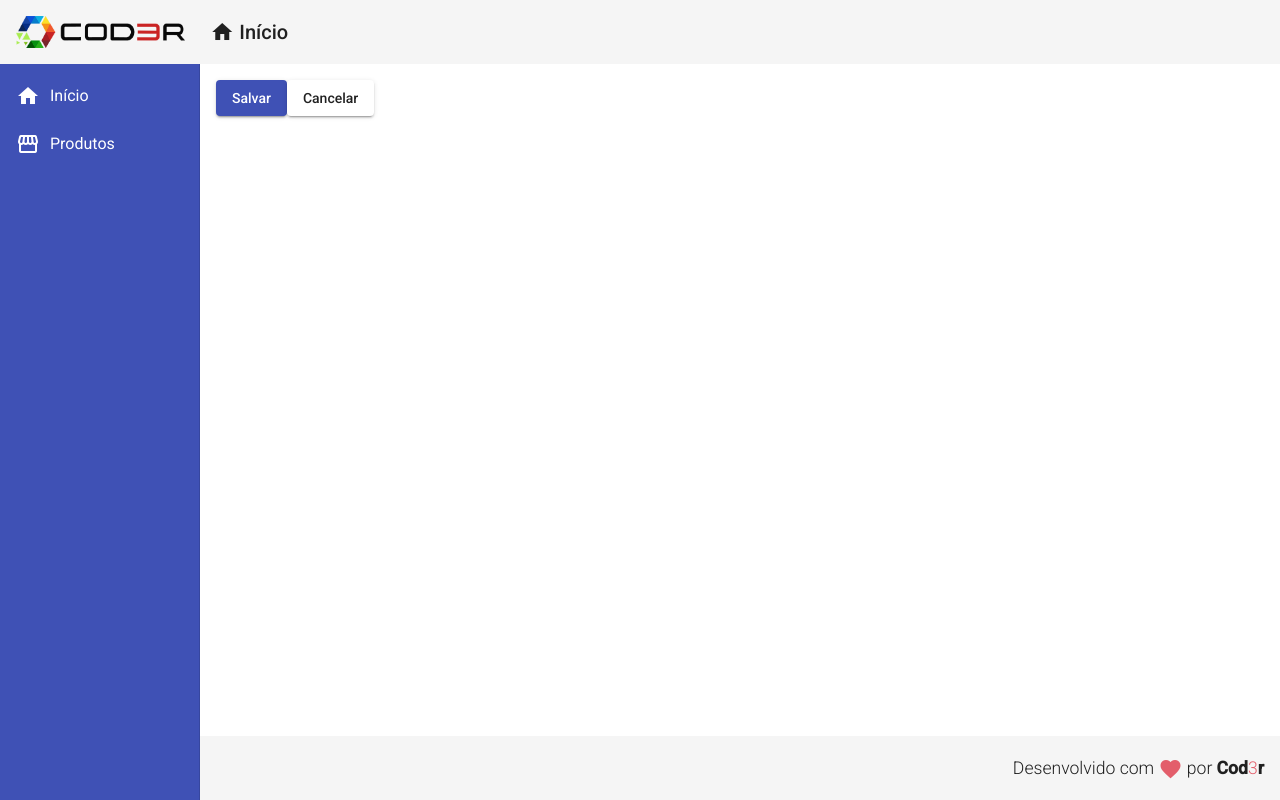
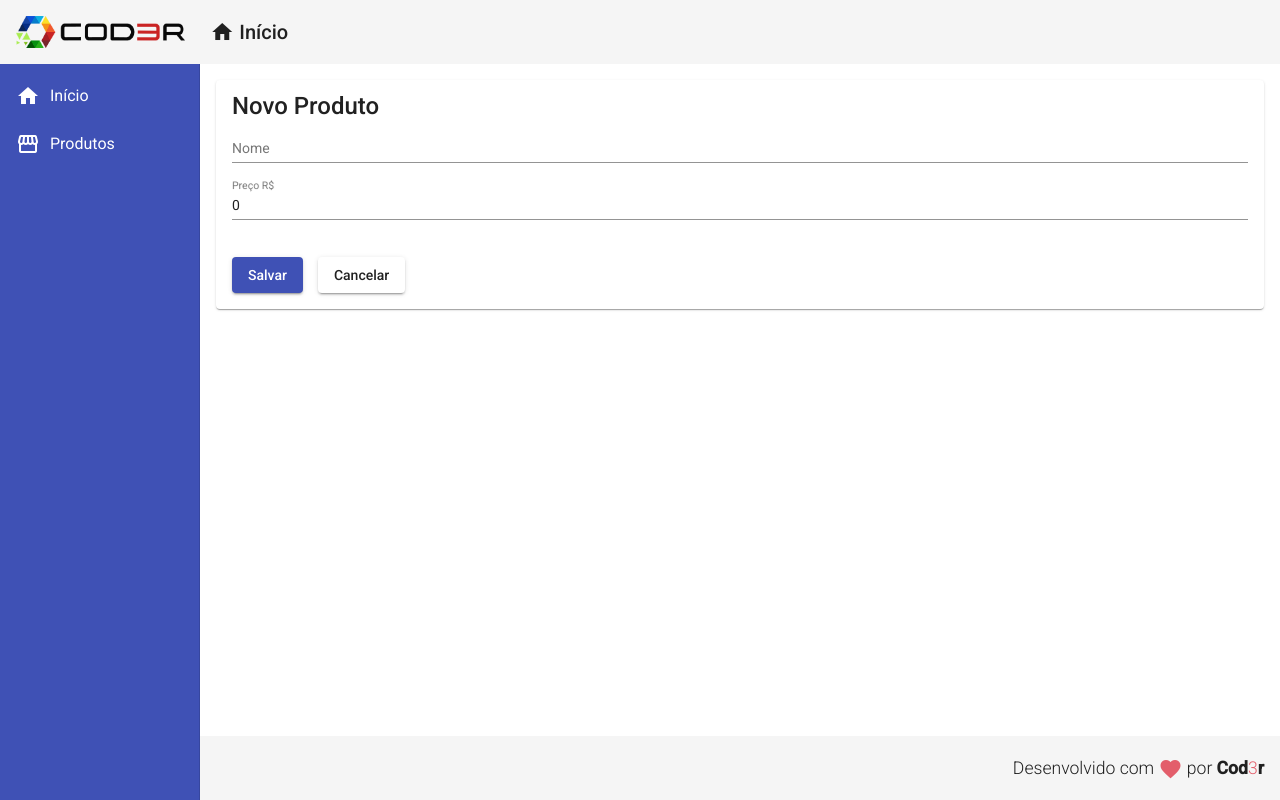
Before and after one commit to narciso-gomes/curso-angular-cod3r, an Angular app in the folder frontend/: page /products/create in a window 1280 px wide. Built offline with nearby package versions, Linux system fonts and the light colour scheme.

Commit message:
criacao de produtos

```diff
--- a/frontend/src/app/components/product/product-create/product-create.component.css
+++ b/frontend/src/app/components/product/product-create/product-create.component.css
@@ -0,0 +1,8 @@
+form{
+    display: flex;
+    flex-direction: column;
+}
+
+button{
+  margin: 20px 15px 0 0;
+}
--- a/frontend/src/app/components/product/product-create/product-create.component.html
+++ b/frontend/src/app/components/product/product-create/product-create.component.html
@@ -1,3 +1,16 @@
+<mat-card>
+    <mat-card-title>Novo Produto</mat-card-title>
+
+    <form action="">
+        <mat-form-field>
+            <input matInput placeholder="Nome" [(ngModel)]="product.name" name="name">
+        </mat-form-field>
+
+        <mat-form-field>
+            <input matInput placeholder="Preço R$" [(ngModel)]="product.price" name="price">
+        </mat-form-field>
+    </form>
+
     <button mat-raised-button (click)="createProduct()" color="primary">
         Salvar
     </button>
@@ -5,3 +18,4 @@
     <button mat-raised-button (click)="cancel()" color="danger">
         Cancelar
     </button>
+</mat-card>
--- a/frontend/src/app/components/product/product-create/product-create.component.ts
+++ b/frontend/src/app/components/product/product-create/product-create.component.ts
@@ -1,6 +1,7 @@
 import {Component, OnInit} from '@angular/core';
 import {ProductService} from "../product.service";
 import {Router} from "@angular/router";
+import {Product} from "../product.model";
 
 @Component({
     selector: 'app-product-create',
@@ -8,6 +9,8 @@
     styleUrls: ['./product-create.component.css']
 })
 export class ProductCreateComponent implements OnInit {
+
+    product: Product = {name: '', price: 0}
 
     constructor(private productService: ProductService, private router: Router) {
     }
@@ -17,7 +20,12 @@
     }
 
     createProduct(): void {
-        this.productService.showMessage('Produto cridao')
+        this.productService.create(this.product).subscribe(
+            (res) => {
+                this.productService.showMessage('Produto criado com sucesso!')
+                this.router.navigate(['/products'])
+            }
+        )
     }
 
     cancel(): void {
--- a/frontend/src/app/components/product/product.service.ts
+++ b/frontend/src/app/components/product/product.service.ts
@@ -1,12 +1,17 @@
 import {Injectable} from '@angular/core';
 import {MatSnackBar} from "@angular/material/snack-bar";
+import {Product} from "./product.model";
+import {HttpClient} from "@angular/common/http";
+import {Observable} from "rxjs";
 
 @Injectable({
     providedIn: 'root'
 })
 export class ProductService {
 
-    constructor(private snackBar: MatSnackBar) {
+    baseUrl = 'http://localhost:3001/products'
+
+    constructor(private snackBar: MatSnackBar, private httpClient: HttpClient) {
     }
 
     showMessage(msg: string) {
@@ -16,4 +21,8 @@
             verticalPosition: 'top',
         })
     }
+
+    create(product: Product): Observable<Product> {
+        return this.httpClient.post<Product>(this.baseUrl, product)
+    }
 }
```
Also changed, not shown: frontend/src/app/app.module.ts (+13 -5 lines), 1 other file (tests, documents, lock files or other folders). Lines whose indentation alone changed are shown as unchanged.
